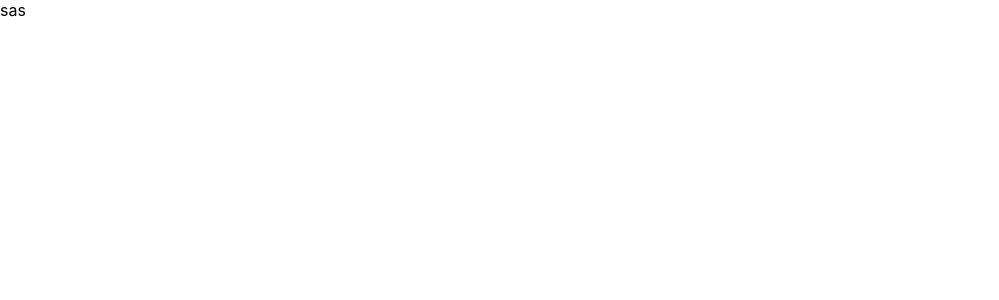
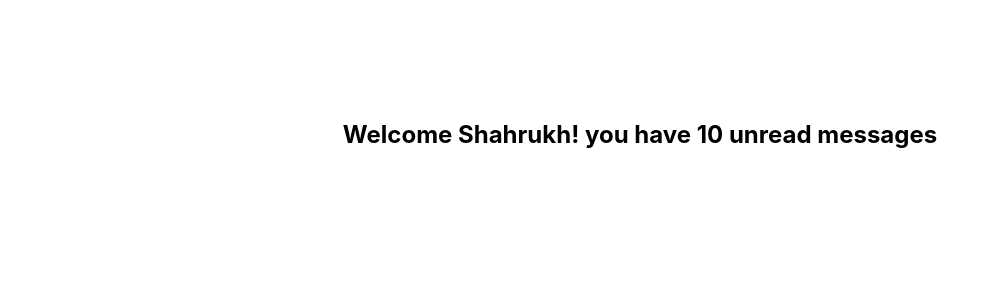
Before and after one commit to Shahrukh-elRed/react-typescript-codevolution, a React (Create React App) app: page / in a window 1280 px wide. Shown: the top 300 px of the page, without its empty margins (0-999 px from the left). Built offline with nearby package versions, Linux system fonts and the light colour scheme.

Commit message:
typing props

```diff
--- a/src/App.css
+++ b/src/App.css
@@ -1,4 +1,6 @@
 .App {
   height: 100vh;
   width: 100vw;
+  text-align: center;
+  padding-top: 100px;
 }
--- a/src/App.tsx
+++ b/src/App.tsx
@@ -1,7 +1,12 @@
 import "./App.css";
+import { Greet } from "./components/Greet";
 
 function App() {
-  return <div className="App">sas</div>;
+  return (
+    <div className="App">
+      <Greet name="Shahrukh" />
+    </div>
+  );
 }
 
 export default App;
--- /dev/null
+++ b/src/components/Greet.tsx
@@ -0,0 +1,11 @@
+type GreetProps = {
+  name: string;
+};
+
+export const Greet = (props: GreetProps) => {
+  return (
+    <div>
+      <h2>Welcome {props.name}! you have 10 unread messages</h2>
+    </div>
+  );
+};
```
